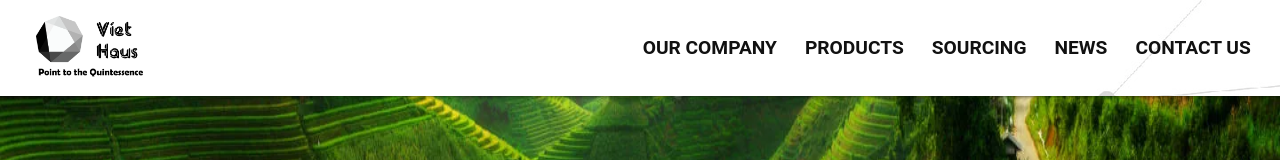
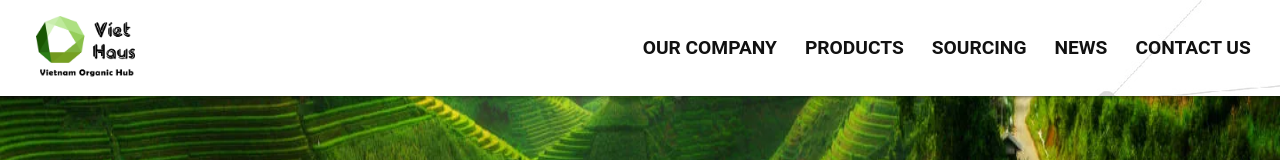
Before and after one commit to lyhaibang1994/my-project, a Vue app: page /#/home in a window 1280 px wide. Shown: the top 160 px of the page. Built offline with nearby package versions, Linux system fonts and the light colour scheme.

Commit message:
change logo icon
Change logo icon viethaus and modify link url router

```diff
--- a/src/components/ImgLogo.vue
+++ b/src/components/ImgLogo.vue
@@ -1,6 +1,6 @@
 <template>
   <div id="logoContainer">
-    <img src="@/assets/img/viethaus_transparent.png" :width="width" alt="Logo ELEMENT Group" />
+    <img src="@/assets/img/viethaus_logo.png" :width="width" alt="Logo ELEMENT Group" />
     <!-- <img src="@/assets/img/pg-name.png" class="logo-name" alt="Logo ELEMENT" />
     <div class="slogan-header">Poin to the Quintessence</div> -->
   </div>
--- a/src/components/Navigation.vue
+++ b/src/components/Navigation.vue
@@ -3,7 +3,7 @@
     <nav role="navigation" id="navigation" class="nav-header">
       <div class="nav-wrapper container">
         <router-link class="page-scroll" :to="{ name: 'home'}">
-          <img class="logoNav" src="@/assets/img/viethaus_transparent.png" alt="Logo ELEMENT Americas">
+          <img class="logoNav" src="@/assets/img/viethaus_logo.png" alt="Logo ELEMENT Americas">
           <!-- <img class="logoNav" src="@/assets/img/pg-name.png" alt="Logo Name"> -->
           <!-- <div class="slogan-header">Poin to the Quintessence</div> -->
         </router-link>
--- a/src/router.js
+++ b/src/router.js
@@ -28,12 +28,12 @@ const router = new VueRouter({
           }
         },
         {
-          path: "/our-business",
+          path: "/product",
           component: () => import("./components/OurBusiness.vue"),
           name: "ourbusiness"
         },
         {
-          path: "/our-product",
+          path: "/sourcing",
           component: () => import("./components/OurProduct.vue"),
           name: "ourproduct"
         },
@@ -48,7 +48,7 @@ const router = new VueRouter({
           name: "oursourcingdetail"
         },
         {
-          path: "/new-insight",
+          path: "/news",
           component: () => import("./components/NewInsight.vue"),
           name: "newinsight"
         },
```
Also changed, not shown: src/assets/img/viethaus_logo.png (added).
